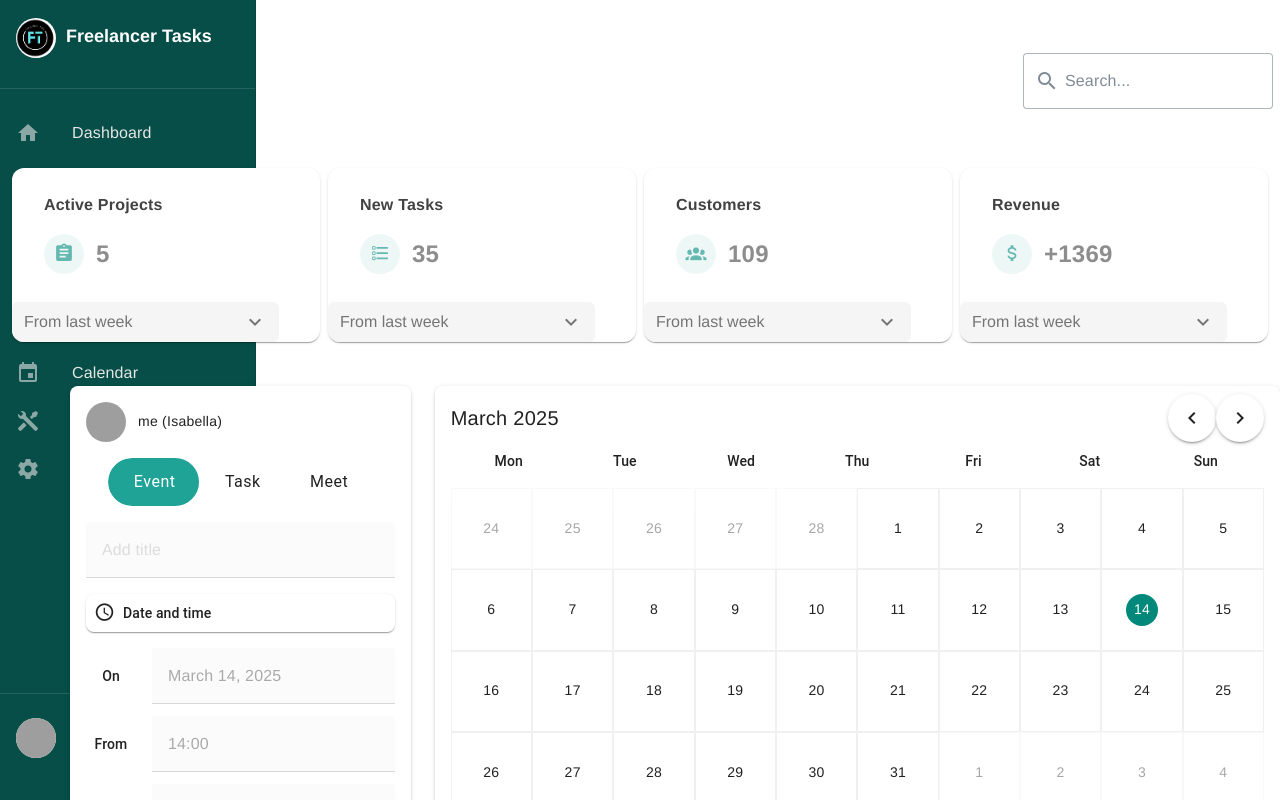
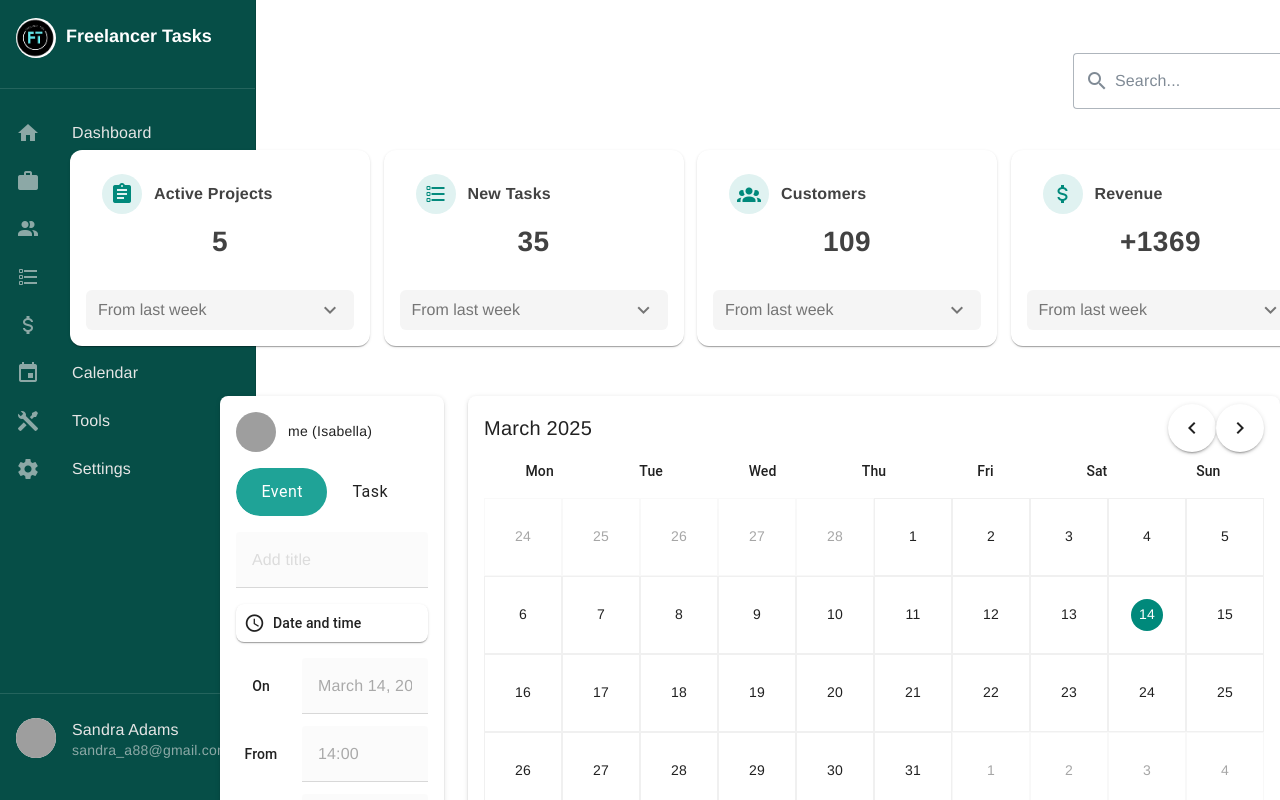
Before and after one commit to Yevheniia98/Freelancer-task, a Vue app: page /home-saas in a window 1280 px wide. Shown: the top 800 px of the page. Built offline with nearby package versions, Linux system fonts and the light colour scheme; grey boxes are pictures that could not be loaded.

Commit message:
Upgrade Card, dropdown work correct

```diff
--- a/src/components/dashboard/CardsLine.vue
+++ b/src/components/dashboard/CardsLine.vue
@@ -1,44 +1,42 @@
 <template>
-  <!-- Cards Section -->
-  <v-row
-    dense
-    class="pa-3"
-  >
+  <v-layout>
+    <v-row>
       <v-col
         v-for="stat in stats"
         :key="stat.title"
-      cols="3"
-      class="mt-12"
+        cols="12"
+        sm="6"
+        md="3"
       >
-      <v-card class="mx-0 my-2 pa-4 custom-card">
+        <v-card class="custom-card">
           <v-card-title class="card-title">
+            <div class="icon-circle">
+              <v-icon class="card-icon">{{ stat.icon }}</v-icon>
+            </div>
             {{ stat.title }}
           </v-card-title>
-        <v-card-subtitle class="card-subtitle d-flex align-center">
-          <div class="icon-circle">
-            <v-icon class="card-icon">
-              {{ stat.icon }}
-            </v-icon>
-          </div>
-          <span class="card-value">{{ stat.value }}</span>
-        </v-card-subtitle>
+          <v-card-text class="card-value">
+            {{ stat.value }}
+          </v-card-text>
 
-        <!-- ✅ Dropdown Button -->
+          <!-- ✅ Dropdown Menu -->
+          <v-menu
+            v-model="dropdowns[stat.title]"
+            :close-on-content-click="false"
+            attach="body"
+          >
+            <template #activator="{ props }">
               <div
                 class="dropdown-btn"
-          @click="toggleMenu(stat.title)"
+                v-bind="props"
               >
                 <span>{{ selectedOptions[stat.title] || 'From last week' }}</span>
                 <v-icon>{{ dropdowns[stat.title] ? 'mdi-chevron-up' : 'mdi-chevron-down' }}</v-icon>
               </div>
+            </template>
 
             <!-- ✅ Dropdown List -->
-        <v-expand-transition>
-          <div
-            v-show="dropdowns[stat.title]"
-            class="dropdown-list"
-          >
-            <v-list>
+            <v-list class="dropdown-list">
               <v-list-item
                 v-for="option in timeOptions"
                 :key="option"
@@ -48,11 +46,11 @@
                 <v-list-item-title>{{ option }}</v-list-item-title>
               </v-list-item>
             </v-list>
-          </div>
-        </v-expand-transition>
+          </v-menu>
         </v-card>
       </v-col>
     </v-row>
+  </v-layout>
 </template>
 
 <script>
@@ -60,7 +58,6 @@
 
 export default {
   setup() {
-      // Card stats data
     const stats = ref([
       { title: 'Active Projects', value: 5, icon: 'mdi-clipboard-text' },
       { title: 'New Tasks', value: 35, icon: 'mdi-format-list-checkbox' },
@@ -68,14 +65,9 @@
       { title: 'Revenue', value: '+1369', icon: 'mdi-currency-usd' }
     ]);
 
-      // Dropdown functionality
     const timeOptions = ref(['From last week', 'From last month', 'From last year']);
     const dropdowns = ref({});
     const selectedOptions = ref({});
-
-      const toggleMenu = (title) => {
-        dropdowns.value = { ...dropdowns.value, [title]: !dropdowns.value[title] };
-      };
 
     const selectTime = (title, option) => {
       selectedOptions.value[title] = option;
@@ -87,23 +79,24 @@
       timeOptions,
       dropdowns,
       selectedOptions,
-        toggleMenu,
       selectTime
     };
   }
 };
 </script>
 
-
-
-
 <style scoped>
 .custom-card {
   border-radius: 12px;
   transition: all 0.3s;
   position: relative;
-    gap: 10px;
-    justify-content: flex-end;
+  margin-right: 30px !important;
+  justify-content: center;
+  width: 300px !important;
+  margin-left: 20px !important;
+  padding: 16px;
+  margin-top: 50px;
+  margin-bottom: 50px;
 }
 
 .custom-card:hover {
@@ -116,10 +109,8 @@
   font-weight: 600;
   color: #424242;
   text-align: left;
-  }
-
-  .card-subtitle {
-    margin-top: 8px;
+  display: flex;
+  align-items: center;
 }
 
 .icon-circle {
@@ -138,7 +129,7 @@
 }
 
 .card-value {
-    font-size: 24px;
+  font-size: 28px;
   font-weight: 700;
   color: #424242;
 }
@@ -153,34 +144,21 @@
   background-color: #f5f5f5;
   cursor: pointer;
   font-size: 16px;
-    width: 267px;
-    transform: translate(-16px, 16px);
+  width: 100%;
   color: #757575;
 }
 
+.dropdown-btn:hover {
+  background-color: #e0e0e0;
+}
+
 .dropdown-list {
-    position: absolute;
-    width: 100%;
-    left: 0;
-    z-index: 10;
   background-color: white;
   border-radius: 8px;
   box-shadow: 0 4px 8px rgba(0, 0, 0, 0.1);
+  padding: 5px 0;
+  z-index: 1000;
 }
-
-  .dropdown-btn:hover {
-    background-color: #E0E0E0;
-  }
-
-  /* Dropdown List */
-  .dropdown-list {
-    background-color: rgb(255, 255, 255);
-    border-radius: 4px;
-    box-shadow: 0px 4px 8px rgba(0, 0, 0, 0.1);
-    margin-top: 5px;
-    padding: 5px 0;
-  }
-
 
 .dropdown-option {
   font-size: 14px;
--- a/src/components/dashboard/LeftMenu.vue
+++ b/src/components/dashboard/LeftMenu.vue
@@ -73,8 +73,6 @@
           />
         </v-list>
       </v-navigation-drawer>
-
-    <!-- ✅ Основной контент -->
     </v-layout>
   </v-card>
 </template>
--- a/src/components/dashboard/ReminderMeeting.vue
+++ b/src/components/dashboard/ReminderMeeting.vue
@@ -309,8 +309,8 @@
           <!-- Create Event Button (hidden in the UI but functional) -->
           <v-btn
             color="teal"
-            class="white--text"
-            style="display: none"
+            class="black--text"
+            style="display: flex"
             @click="createEvent"
           >
             Create
@@ -701,7 +701,8 @@ export default {
 }
 
 .meeting {
-  margin-left: 70px;
+  margin-left: 170px;
+
 }
 
 /* Event card styles */
--- a/src/views/HomeSaas.vue
+++ b/src/views/HomeSaas.vue
@@ -30,10 +30,11 @@ export default {
 <style>
 #dashboard {
 
-  align-items: flex-start; /* Prevents unnecessary stretching */
-  justify-content: space-between;
+  align-items: center; /* Prevents unnecessary stretching */
+  justify-content: center;
   padding: 0;
   margin-top: 50px;
+  margin-left: 50px;
   min-height: auto; /* Ensures no extra space */
 }
 </style>
```
Lines whose indentation alone changed are shown as unchanged.
